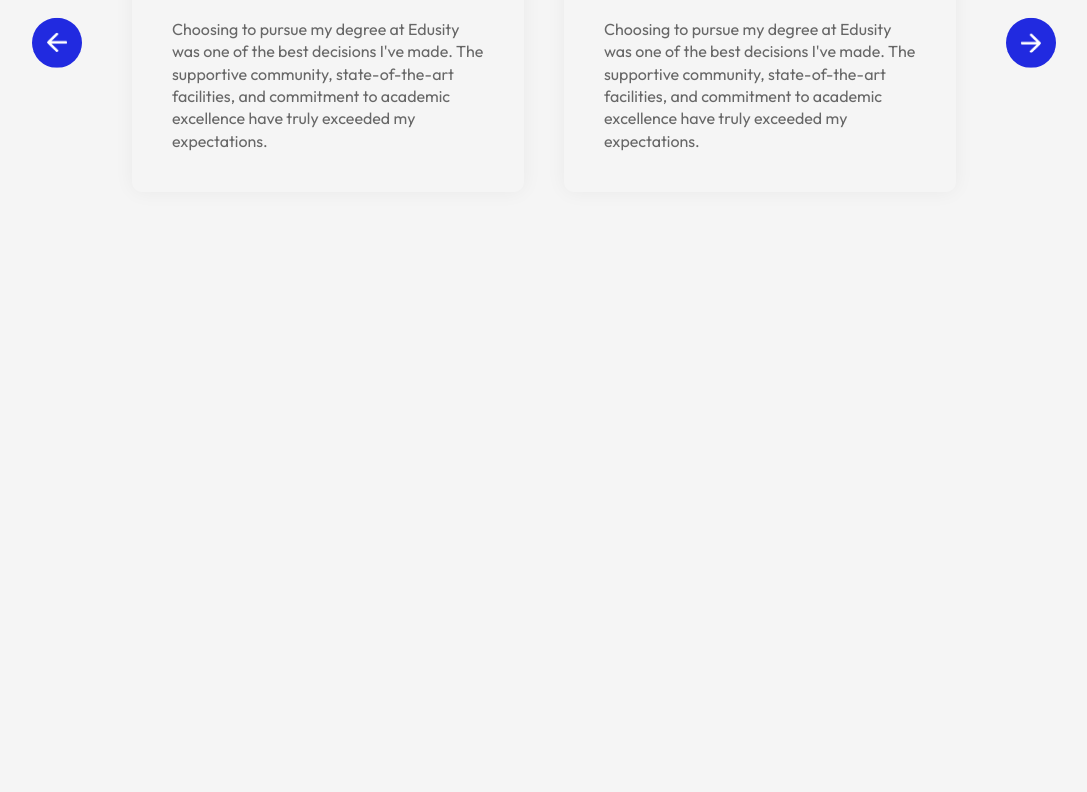
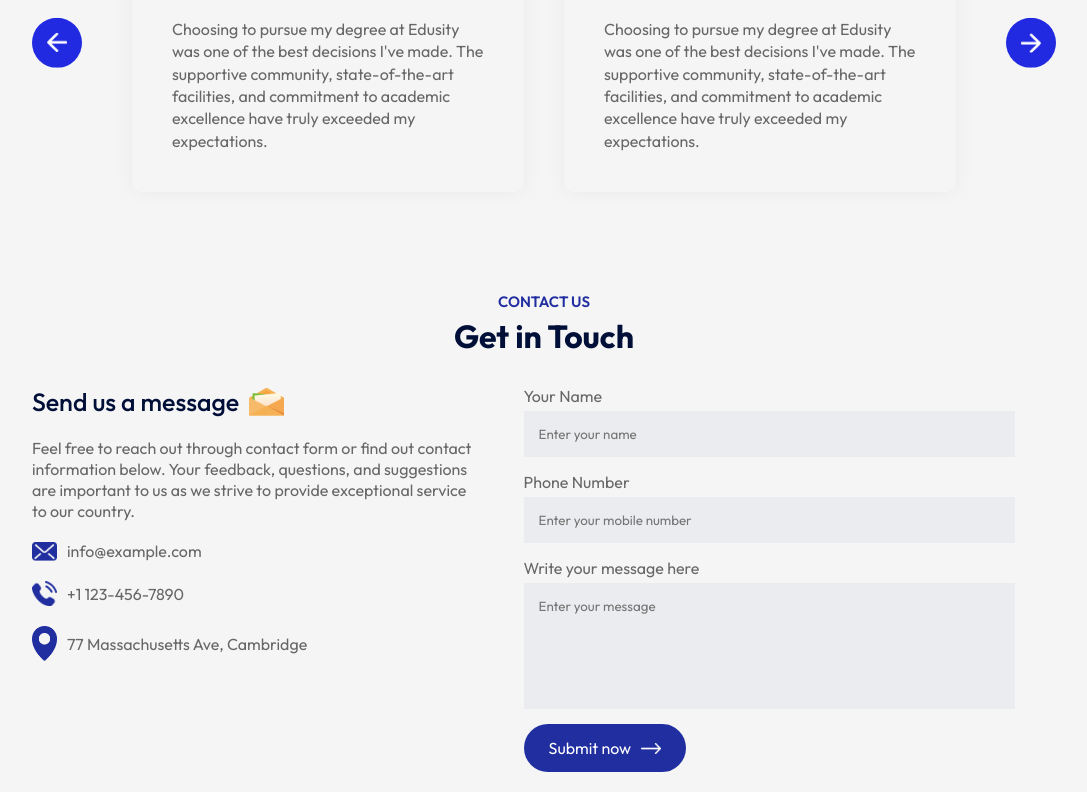
Before and after one commit to karanx64/my-university-website, a React (Vite) app in the folder uni-frontend/: page / in a window 1280 px wide. Shown: the part 2744-3536 px from the top of the page, without its empty margins (96-1183 px from the left). Before the commit the page ends 3036 px from the top, so only its background shows below. Built offline with nearby package versions, Linux system fonts and the light colour scheme.

Commit message:
fully working with contact form

```diff
--- a/uni-frontend/src/App.jsx
+++ b/uni-frontend/src/App.jsx
@@ -6,6 +6,7 @@
 import About from "./components/About/About";
 import Campus from "./components/Campus/campus";
 import Testimonials from "./components/Testimonials/Testimonials";
+import Contact from "./components/Contact/Contact";
 
 const App = () => {
   return (
@@ -20,6 +21,8 @@
         <Campus />
         <Title subTitle="TESTIMONIALS" title="What Students Say" />
         <Testimonials />
+        <Title subTitle="contact us" title="Get in Touch" />
+        <Contact />
       </div>
     </div>
   );
--- /dev/null
+++ b/uni-frontend/src/components/Contact/Contact.css
@@ -0,0 +1,58 @@
+.contact {
+    display: flex;
+}
+
+.contact-col {
+    flex-basis: 48%;
+    color: #676767;
+}
+
+.contact-col h3 {
+    color: #000F38;
+    font-weight: 500;
+    font-size: 25px;
+    display: flex;
+    align-items: center;
+    margin-bottom: 20px;
+}
+
+.contact-col h3 img {
+    width: 35px;
+    margin-left: 10px;
+}
+
+.contact-col p {
+    max-width: 450px;
+    line-height: 1.3;
+
+}
+
+.contact-col ul li {
+    display: flex;
+    align-items: center;
+    margin: 20px 0;
+
+}
+
+.contact-col ul li img {
+    width: 25px;
+    margin-right: 10px;
+}
+
+.contact form input,
+.contact form textarea {
+    display: block;
+    width: 100%;
+    background-color: #ebecef;
+    padding: 15px;
+    border: 0;
+    outline: 0;
+    margin-bottom: 15px;
+    margin-top: 5px;
+    resize: none;
+}
+
+.contact-col span {
+    display: block;
+    margin: 20px 0;
+}
--- /dev/null
+++ b/uni-frontend/src/components/Contact/Contact.jsx
@@ -0,0 +1,100 @@
+import React from "react";
+import "./Contact.css";
+import msg_icon from "../../assets/msg-icon.png";
+import mail_icon from "../../assets/mail-icon.png";
+import phone_icon from "../../assets/phone-icon.png";
+import location_icon from "../../assets/location-icon.png";
+import white_arrow from "../../assets/white-arrow.png";
+
+const Contact = () => {
+  /* web3 form start */
+  const [result, setResult] = React.useState("");
+
+  const onSubmit = async (event) => {
+    event.preventDefault();
+    setResult("Sending....");
+    const formData = new FormData(event.target);
+
+    formData.append("access_key", "e4c6badb-7b1c-4bc7-a425-0d83c936e71d");
+
+    const response = await fetch("https://api.web3forms.com/submit", {
+      method: "POST",
+      body: formData,
+    });
+
+    const data = await response.json();
+
+    if (data.success) {
+      setResult("Form Submitted Successfully");
+      event.target.reset();
+    } else {
+      console.log("Error", data);
+      setResult(data.message);
+    }
+  };
+
+  /* web3 form end */
+
+  return (
+    <div className="contact">
+      <div className="contact-col">
+        <h3>
+          Send us a message
+          <img src={msg_icon} alt="" />
+        </h3>
+        <p>
+          Feel free to reach out through contact form or find out contact
+          information below. Your feedback, questions, and suggestions are
+          important to us as we strive to provide exceptional service to our
+          country.
+        </p>
+        <ul>
+          <li>
+            <img src={mail_icon} alt="" />
+            info@example.com
+          </li>
+          <li>
+            <img src={phone_icon} alt="" />
+            +1 123-456-7890
+          </li>
+          <li>
+            <img src={location_icon} alt="" />
+            77 Massachusetts Ave, Cambridge
+          </li>
+        </ul>
+      </div>
+      <div className="contact-col">
+        <form onSubmit={onSubmit}>
+          <label htmlFor="">Your Name</label>
+          <input
+            type="text"
+            name="name"
+            placeholder="Enter your name"
+            required
+          />
+          <label htmlFor="">Phone Number</label>
+          <input
+            type="tel"
+            name="phone"
+            placeholder="Enter your mobile number"
+            required
+          />
+          <label htmlFor="">Write your message here</label>
+          <textarea
+            name="message"
+            id=""
+            rows="6"
+            placeholder="Enter your message"
+            required
+          ></textarea>
+          <button type="submit" className="btn dark-btn">
+            Submit now <img src={white_arrow} alt="" />
+          </button>
+        </form>
+        <span>{result}</span>
+      </div>
+    </div>
+  );
+};
+
+export default Contact;
```
